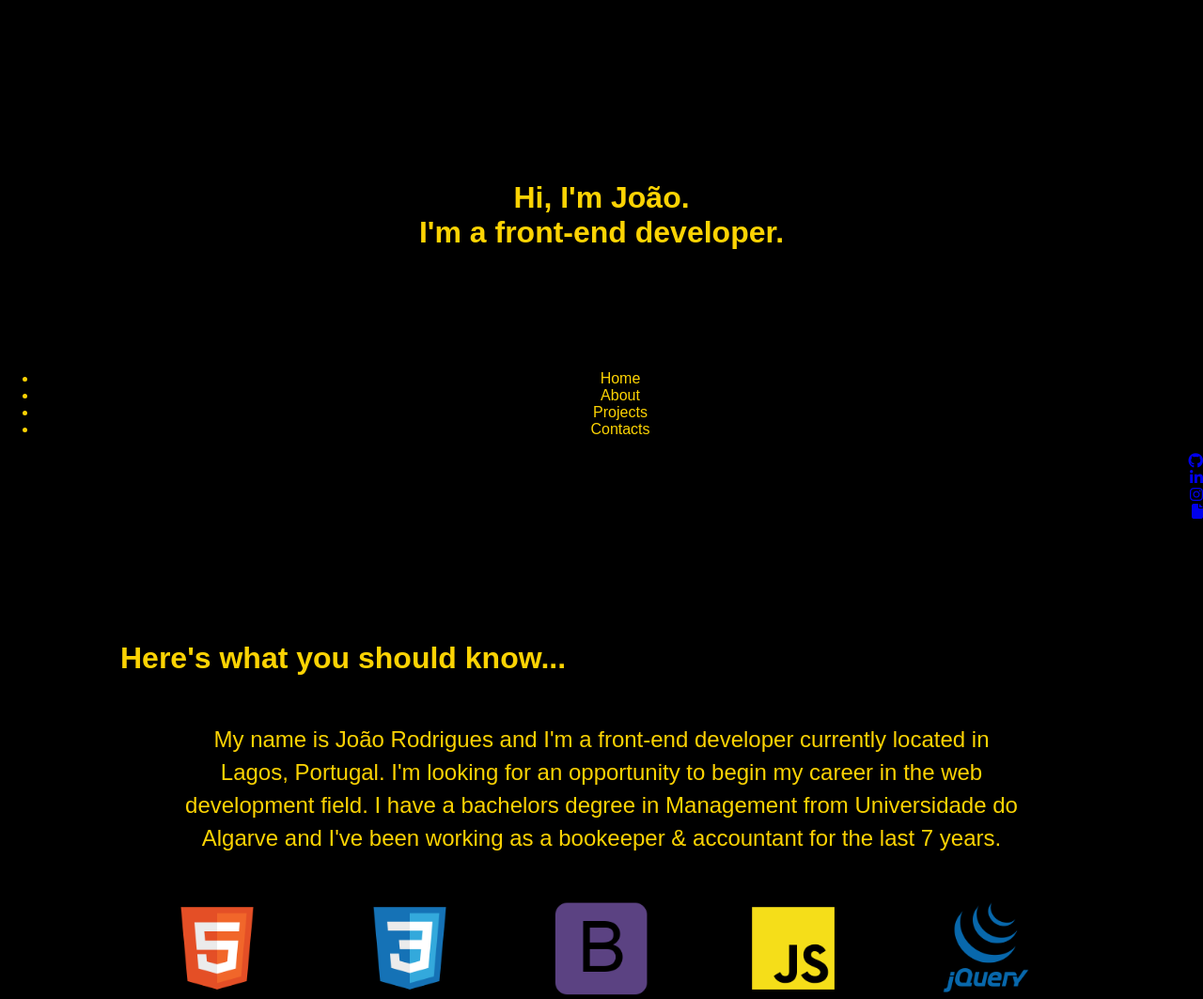
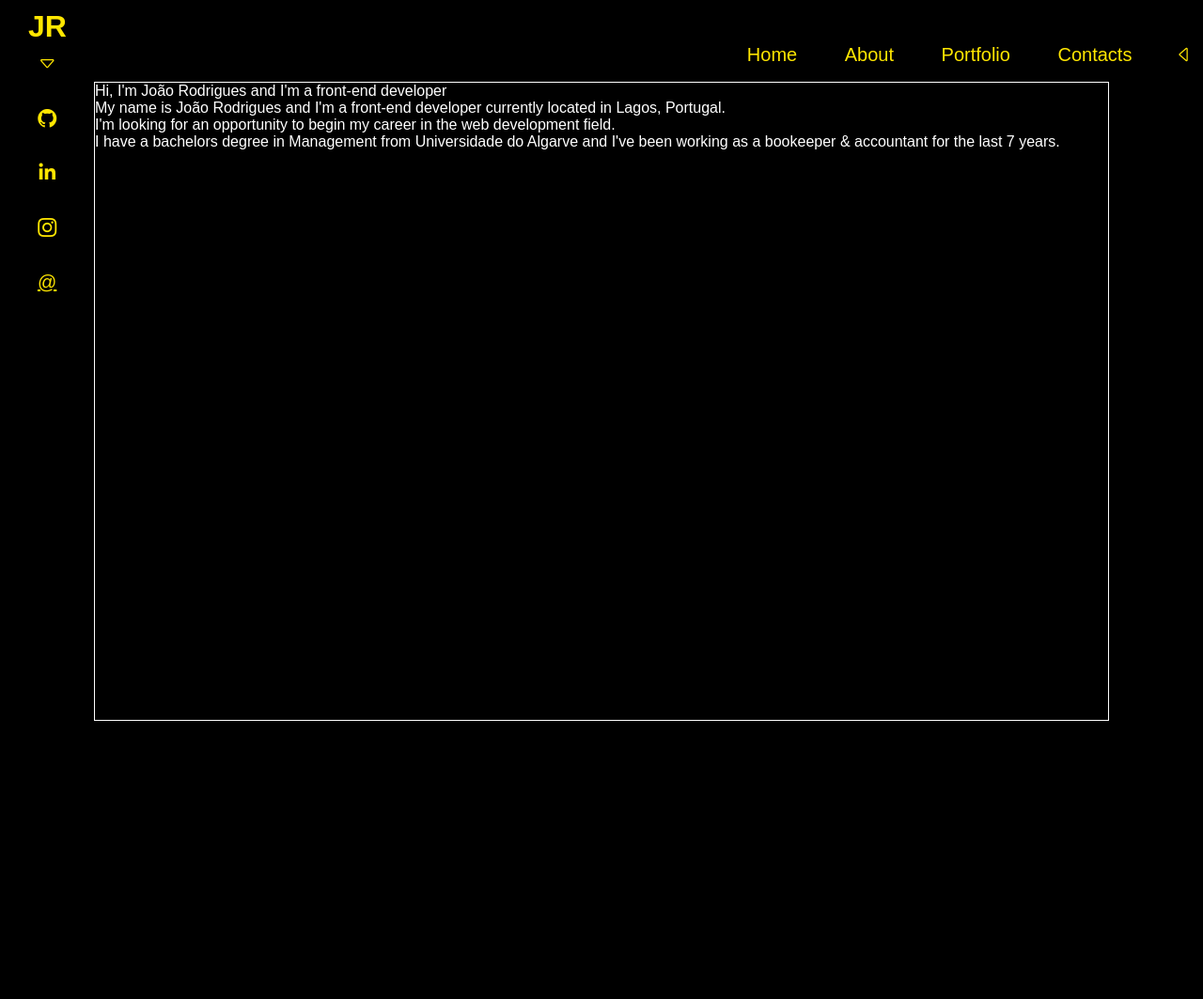
Before and after one commit to joao-pcrodrigues/Portfolio, a plain HTML site: page index.html in a window 1280 px wide. Shown: the whole page at 94% size. After the commit the page ends 800 px from the top, so only its background shows below. Drawn offline with nearby package versions, Linux system fonts and the light colour scheme.

Commit message:
Changes #3

```diff
--- a/index.html
+++ b/index.html
@@ -6,72 +6,74 @@
     <meta charset="UTF-8">
     <meta name="viewport" content="width=device-width, initial-scale=1">
     <link rel="stylesheet" href="style.css">
+    <link rel="stylesheet" href="https://cdn.jsdelivr.net/npm/bootstrap-icons@1.8.1/font/bootstrap-icons.css">
     <script src="https://kit.fontawesome.com/629bcd92c8.js" crossorigin="anonymous"></script>
-
+    <script src="https://ajax.googleapis.com/ajax/libs/jquery/3.6.0/jquery.min.js"></script>
+    <script type="text/javascript" src="script.js"></script>
 </head>
 
 <body>
-    <!-- === HERO === -->
-    <div class="hero">
-        <h1>Hi, I'm João. <br>
-            I'm a front-end developer.</h1>
+    <!-- === LOGO === -->
+    <h1><a href="#">JR</a></h1>
+    <!-- === END LOGO === -->
 
-        <div class="navmenu">
-            <ul>
-                <li>Home</li>
-                <li>About</li>
-                <li>Projects</li>
-                <li>Contacts</li>
-            </ul>
+
+
+    <!-- === SOCIALS ===-->
+    <div class="socials" onmouseover="socialsOver(this);" onmouseout="socialsOut(this)">
+        <ul>
+            <i id="socialIcon" class="bi bi-caret-down"></i>
+            <li><a href="https://github.com/joao-pcrodrigues"><i class="bi bi-github"></i></a></li>
+            <li><a href="https://www.linkedin.com/in/joaopcrodrigues/"><i class="fa fa-linkedin"></i></a></li>
+            <li><a href="https://www.instagram.com/joaopcrodrigues/"><i class="bi bi-instagram"></i></a></li>
+            <li><a href="mailto:jpcrodrigues.07@gmail.com">@</a></li>
+        </ul>
+    </div>
+    <!-- === END SOCIALS ===-->
+
+
+
+    <!-- === NAVMENU ===-->
+    <div class="navmenu" onmouseover="navmenuOver(this);" onmouseout="navmenuOut(this)">
+        <ul>
+            <li><a href="#">Home</a></li>
+            <li><a href="#">About</a></li>
+            <li><a href="#">Portfolio</a></li>
+            <li><a href="#">Contacts</a></li>
+            <i id="navIcon" class="bi bi-caret-left"></i>
+
+        </ul>
+    </div>
+    <!-- === END NAVMENU ===-->
+
+
+
+    <!-- === SCREEN ===-->
+    <div class="screen">
+        <div class="home">
+            <p>Hi, I'm João Rodrigues and I'm a front-end developer</p>
+        </div>
+
+
+        <div class="about">
+            <p>My name is João Rodrigues and I'm a front-end developer currently located in Lagos, Portugal. <br>
+                I'm looking for an opportunity to begin my career in the web development field. <br>
+                I have a bachelors degree in Management from Universidade do Algarve and I've been working as a
+                bookeeper &
+                accountant for the last 7 years.</p>
+        </div>
+
+
+        <div class="portfolio">
 
         </div>
 
-        <div id="socials">
-            <ul>
-                <li><a href="https://github.com/joao-pcrodrigues" target="_blank" title="GitHub"><i
-                            class="fa fa-github"></i></a></li>
-                <li><a href="https://www.linkedin.com/in/joaopcrodrigues/" target="_blank" title="LinkedIn"><i
-                            class="fa fa-linkedin"></i></a></li>
-                <li><a href="https://www.instagram.com/joaopcrodrigues/" target="_blank" title="Instagram"><i
-                            class="fa fa-instagram"></i></a></li>
-                <li><a href="#" target="_blank" title="Resume"><i class="fa fa-file"></i></a></li>
-            </ul>
+
+        <div class="contacts">
+
         </div>
     </div>
-    <!-- === END HERO === -->
-
-
-    <!-- === ABOUT === -->
-    <div class="about">
-        <h1 id="about-tit">Here's what you should know...</h1>
-
-        <p id="about-texto">My name is João Rodrigues and I'm a front-end developer currently located in Lagos,
-            Portugal. I'm looking for an opportunity to begin my career in the web development field.
-            I have a bachelors degree in Management from Universidade do Algarve and I've been working as a bookeeper &
-            accountant for the last 7 years.</p>
-
-        <div class="skills">
-            <img src="img/file_type_html_icon_130541.png" width="100px" alt=" HTML">
-            <img src="img/file_type_css_icon_130661.png" width="100px" alt="CSS">
-            <img src="img/bootstrap_plain_logo_icon_146619.png" width="100px" alt="Bootstrap">
-            <img src="img/file_type_js_official_icon_130509.png" width="100px" alt="Javacript">
-            <img src="img/jquery_plain_wordmark_logo_icon_146445.png" width="100px" alt="JQuery">
-        </div>
-    </div>
-    <!-- === END ABOUT === -->
-
-
-    <!-- === PROJETOS === -->
-    <div id="projetos">
-    </div>
-    <!-- === END PROJETOS === -->
-
-
-    <!-- === CONTACTOS === -->
-    <div id="contactos">
-
-    </div>
-    <!-- === END CONTACTOS === -->
+    <!-- === END SCREEN ===-->
 
 
 </body>
--- /dev/null
+++ b/script.js
@@ -0,0 +1,19 @@
+function socialsOver() {
+    $("ul #socialIcon").removeClass("bi-caret-down");
+    $("ul #socialIcon").addClass("bi-caret-down-fill");
+}
+
+function socialsOut() {
+    $("ul #socialIcon").removeClass("bi-caret-down-fill");
+    $("ul #socialIcon").addClass("bi-caret-down");
+}
+
+function navmenuOver() {
+    $("ul #navIcon").removeClass("bi-caret-left");
+    $("ul #navIcon").addClass("bi-caret-left-fill");
+}
+
+function navmenuOut() {
+    $("ul #navIcon").removeClass("bi-caret-left-fill");
+    $("ul #navIcon").addClass("bi-caret-left");
+}
--- a/style.css
+++ b/style.css
@@ -1,52 +1,113 @@
-body{
+*{
     margin: 0;
     padding: 0;
     box-sizing: border-box;
     background-color: black;
-    color: #fcd303;
-    font-family: Arial, Helvetica, sans-serif;
+}
+
+body{
+    height: 100vh;
+    font-family: Arial;
+    color: white;
+}
+
+.bi-caret-down, .bi-caret-down-fill, .bi-caret-left, .bi-caret-left-fill{
+    color:  rgb(255, 230, 0);
 }
 
 
-/* === HERO === */
-.hero{
-    text-align: center;
-    margin-bottom: 10%;
+
+/* === LOGO === */
+h1{
+    margin-left: 30px;
+    padding-top: 10px;
 }
 
-.hero h1{
-    margin-top: 15%;
-    margin-bottom: 10%;
+h1 a{
+    color: rgb(255, 230, 0);
+    text-decoration: none;
+}
+/* === END LOGO === */
+
+
+
+/* === SOCIALS === */
+.socials{
+    position: absolute;
+    text-align: center;
+    width: fit-content;
+    font-size: 20px;
+    margin: 0 35px;
+    margin-top: 10px;
 }
 
-#socials ul{
-    list-style-type: none;
+.socials ul{
+    list-style: none;
 }
 
-#socials ul li{
-    text-align: right;
+.socials ul li{
+    margin-top: 35px;
+    position: relative;
+    top: 0;
+    transition: top ease 0.3s;
 }
-/* === END HERO === */
+
+.socials ul li:hover{
+    top: 5px;
+}
+
+.socials ul li a{
+    padding: 5px;
+    color: rgb(255, 230, 0);
+}
+/* === END SOCIALS === */
 
 
-/* === ABOUT === */
 
-#about-tit{
-    margin-left: 10%;
+
+/* === NAVMENU === */
+.navmenu{
+    position: absolute;
+    text-align: center;
+    text-align: center;
+    width: fit-content;
+    font-size: 20px;
+    margin: 0 10px;
+    right: 0;
 }
 
-#about-texto{
-    margin: 50px 15%;
-    font-size: 24px;
-    line-height: 35px;
-    text-align: center;
+.navmenu ul{
+    list-style: none;
 }
 
-.skills{
-    text-align: center;
+.navmenu ul li{
+    padding: 5px;
+    display: inline;
+    margin-right: 35px;
+    position: relative;
+    right: 0;
+    transition: right ease 0.3s;
 }
 
-.skills img{
-    margin: 0px 50px;
+.navmenu ul li:hover{
+    right: 5px;
 }
-/* === END ABOUT === */
+
+.navmenu ul li a{
+    text-decoration: none;
+    color: rgb(255, 230, 0);
+}
+/* === END NAVMENU === */
+
+
+/* === SCREEN === */
+.screen{
+    position: absolute;
+    background: none;
+    width: calc(100vw - 200px);
+    height: calc(100vh - 120px);
+    margin-left: 100px;
+    margin-top: 40px;
+    border: 1px solid white;
+}
+/* === END SCREEN === */
```
